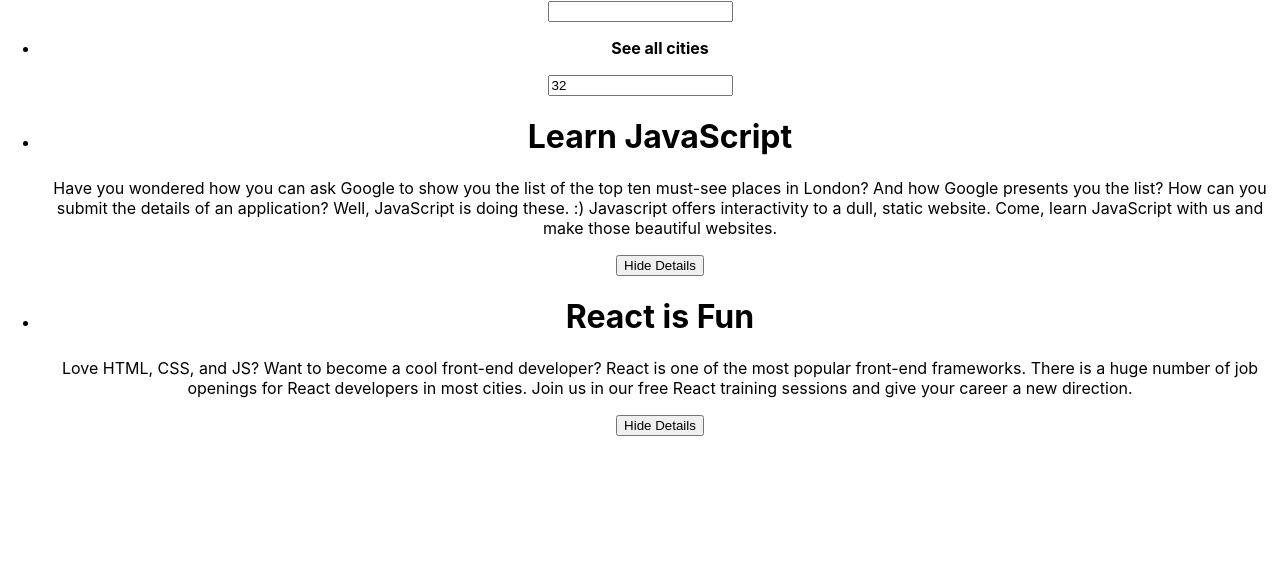
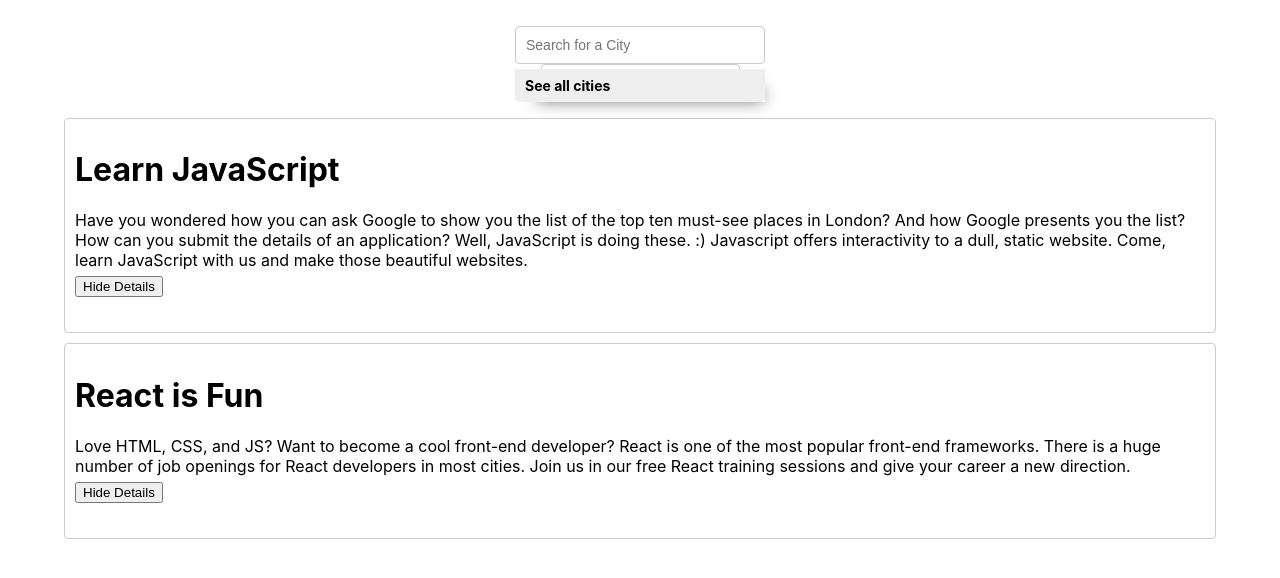
Before and after one commit to sarahmjenkins/meet, a React (Create React App) app: page / in a window 1280 px wide. Shown: the top 578 px of the page. Built offline with nearby package versions, Linux system fonts and the light colour scheme.

Commit message:
Integration tests for displaying events by city

```diff
--- a/src/App.css
+++ b/src/App.css
@@ -1,38 +1,213 @@
+@import url(https://fonts.googleapis.com/css?family=Roboto:500);
 .App {
+  text-align: center;
+  padding: 2% 5%;
+}
+
+.App * {
+  box-sizing: border-box;
+}
+
+ul {
+  padding: 0;
+  list-style: none;
+}
+
+p {
+  margin: 5px 0;
+}
+
+.display-none {
+  display: none;
+}
+.showSuggestions {
+  display: block;
+}
+
+input[type="text"],
+input[type="number"] {
+  padding: 8px 6px 8px 10px;
+  border-radius: 4px;
+  outline: none;
+  border: 1px solid #ccc;
+  font-size: 14px;
+  line-height: 20px;
+  align-self: center;
+  height: 38px;
+}
+
+.city {
+  width: 250px;
+}
+
+.CitySearch {
+  display: flex;
+  flex-direction: column;
+  flex-basis: 300px;
+  max-width: 300px;
+  margin: auto;
+  position: relative;
+}
+
+.suggestions {
+  width: 250px;
+  position: absolute;
+  z-index: 2;
+  align-self: center;
+  margin: 0;
+  top: 43px;
+  font-size: 14px;
+  box-shadow: 10px 10px 16px -12px rgba(0, 0, 0, 0.75);
+}
+
+.suggestions > li {
+  text-align: left;
+  padding: 8px 6px 8px 10px;
+  background-color: #eee;
+  cursor: default;
+}
+
+.suggestions > li:last-child {
+  border-bottom-left-radius: 4px;
+  border-bottom-right-radius: 4px;
+}
+
+.suggestions > li:hover {
+  background-color: #bcdcdb;
+}
+
+.event {
+  padding: 10px 10px 35px;
+  margin-bottom: 10px;
+  text-align: left;
+  border: 1px solid #ccc;
+  border-radius: 4px;
+  position: relative;
+}
+
+.details-btn {
+  position: absolute;
+  right: 5px;
+  bottom: 5px;
+  padding: 5px 8px;
+  border-radius: 4px;
+  outline: none;
+  cursor: pointer;
+}
+
+.name {
+  font-size: 18px;
+  font-weight: 600;
+}
+
+.group-name {
+  text-transform: uppercase;
+  font-size: 14px;
+}
+
+.going,
+.visibility {
+  font-style: italic;
+}
+
+.description {
+  overflow-x: hidden;
+}
+
+.numberOfEvents {
+  width: 200px;
+  margin: 20px auto;
   text-align: center;
 }
 
-.App-logo {
-  height: 40vmin;
-  pointer-events: none;
+.button-wrapper {
+  display: grid;
+  grid-template-columns: 1fr 1fr 1fr;
+  grid-gap: 20px;
+  padding: 20px;
+  font-family: sans-serif;
 }
 
-@media (prefers-reduced-motion: no-preference) {
-  .App-logo {
-    animation: App-logo-spin infinite 20s linear;
+.Alert {
+  position: fixed;
+  top: 20px;
+}
+
+.data-vis-wrapper {
+  display: flex;
+  align-items: center;
+  flex-direction: column;
+}
+.data-vis-wrapper .recharts-responsive-container {
+  min-width: 100%;
+  display: flex;
+}
+.recharts-surface {
+  overflow: visible;
+}
+
+.login-button {
+  color: #494949;
+  text-transform: uppercase;
+  text-decoration: none;
+  background: #ffffff;
+  padding: 20px;
+  border: 4px solid #494949;
+  display: inline-block;
+  transition: all 0.4s ease 0s;
+  min-width: 10rem;
+  margin: 1rem;
+}
+
+.google-btn {
+  width: 184px;
+  height: 42px;
+  margin: 1rem;
+  background-color: #4285f4;
+  border-radius: 2px;
+  box-shadow: 0 3px 4px 0 rgba(0, 0, 0, 0.25);
+}
+.google-btn:hover {
+  box-shadow: 0 0 6px #4285f4;
+}
+.google-btn:active {
+  background: #1669f2;
+}
+.google-icon-wrapper {
+  position: absolute;
+  margin-top: 1px;
+  margin-left: 1px;
+  width: 40px;
+  height: 40px;
+  border-radius: 2px;
+  background-color: #fff;
+}
+.google-icon {
+  position: absolute;
+  margin-top: 11px;
+  margin-left: -8px;
+  width: 18px;
+  height: 18px;
+}
+.btn-text {
+  float: right;
+  margin: 11px 11px 0 0;
+  color: #fff;
+  font-size: 14px;
+  letter-spacing: 0.2px;
+  font-family: "Roboto";
+}
+
+
+
+@media only screen and (min-width: 992px) {
+  .data-vis-wrapper {
+    flex-direction: row;
+  }
+  .data-vis-wrapper .recharts-responsive-container {
+    flex-basis: 50%;
+    max-width: 50%;
+    min-width: auto;
+    margin: 0 auto;
   }
 }
-
-.App-header {
-  background-color: #282c34;
-  min-height: 100vh;
-  display: flex;
-  flex-direction: column;
-  align-items: center;
-  justify-content: center;
-  font-size: calc(10px + 2vmin);
-  color: white;
-}
-
-.App-link {
-  color: #61dafb;
-}
-
-@keyframes App-logo-spin {
-  from {
-    transform: rotate(0deg);
-  }
-  to {
-    transform: rotate(360deg);
-  }
-}
--- a/src/App.js
+++ b/src/App.js
@@ -3,13 +3,35 @@
 import EventList from './EventList';
 import CitySearch from './CitySearch';
 import NumberOfEvents from './NumberOfEvents';
-import { extractLocations } from './api';
-import { mockData } from './mock-data'
+import { extractLocations, getEvents } from './api';
+// import { mockData } from './mock-data';
 
 class App extends Component {
   state = {
-    locations: extractLocations(mockData),
-    events: mockData,
+    locations: [],
+    events: [],
+  }
+
+  updateEvents = (location) => {
+    getEvents().then((events) => {
+      const locationEvents = (location === 'all') ?
+        events:
+        events.filter((event) => event.location === location);
+      this.setState({
+        events: locationEvents
+      });
+    });
+  }
+
+  componentDidMount() {
+    this.mounted = true;
+    getEvents().then((events) => {
+      this.setState({ events, locations: extractLocations(events) });
+    });
+  }
+
+  componentWillUnmount() {
+    this.mounted = false;
   }
 
   render() {
@@ -17,7 +39,7 @@
 
     return (
       <div className="App">
-        <CitySearch locations={locations} />
+        <CitySearch locations={locations} updateEvents={this.updateEvents} />
         <NumberOfEvents />
         <EventList events={events}/>
       </div>
--- a/src/CitySearch.js
+++ b/src/CitySearch.js
@@ -22,6 +22,8 @@
     this.setState({
       query: suggestion
     });
+
+    this.props.updateEvents(suggestion);
   };
 
   render() {
@@ -30,6 +32,7 @@
         <input
           type="text"
           className="city"
+          placeholder="Search for a City"
           value={this.state.query}
           onChange={this.handleInputChanged}
         />
@@ -40,7 +43,7 @@
               onClick={() => this.handleItemClicked(suggestion)}
             >{suggestion}</li>
           ))}
-          <li key='all'>
+          <li key='all' onClick={() => this.handleItemClicked("all")}>
             <b>See all cities</b>
           </li>
         </ul>
--- a/src/api.js
+++ b/src/api.js
@@ -1,10 +1,11 @@
-// @param {*} events:
-// This function takes an events array, then uses map to create a new array with only locations.
-// It will also remove duplicates by creating another new array using the spread operator and spreading a Set.
-// The Set will remove all duplicates from the array.
+import { mockData } from './mock-data';
 
 export const extractLocations = (events) => {
   var extractLocations = events.map((event) => event.location);
   var locations = [...new Set(extractLocations)];
   return locations;
 };
+
+export const getEvents = async () => {
+  return mockData;
+};
```
Also changed, not shown: 2 other files (tests, documents, lock files or other folders).
